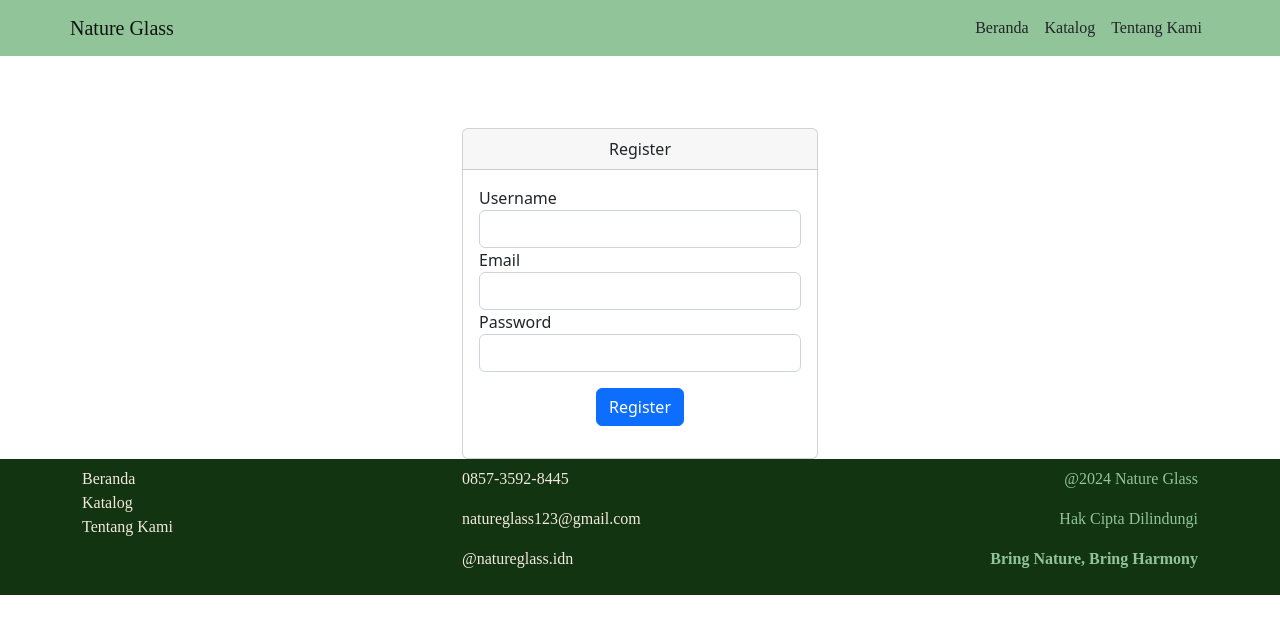
After one commit to AhmadMario02/Nature-Glass, a PHP site: template pages/register.php in a window 1280 px wide. The commit adds this page. Shown: the top 634 px of the page. Run offline with PHP 8.4, Linux system fonts and the light colour scheme; the template is opened without the code that fills it, so the values that code supplies are empty; some libraries are stand-ins or nearby versions.

Commit message:
Adding register feature, login feature didn't finished (verifying hashed password)

```diff
--- a/class/user.php
+++ b/class/user.php
@@ -25,7 +25,7 @@ class User extends Connection
 
     public function AddUser()
     {
-        $sql = "INSERT INTO user(email, password, username, role)
+        $sql = "INSERT INTO user_account(email, password, username, role)
                 values( '$this->email',
                         '$this->password',
                         '$this->username',
--- a/pages/auth_adm.php
+++ b/pages/auth_adm.php
@@ -4,10 +4,10 @@ if (!isset($_SESSION)) {
 }
 if (!isset($_SESSION["role"])) {
     echo "<script>alert('Silahkan Login untuk mengakses halaman ini!')</script>";
-    echo '<script>window.location="index.php?p=loginpage"</script>';
+    echo '<script>window.location="index.php?p=login"</script>';
 } else {
     if ($_SESSION["role"] != 'adm') {
         echo "<script>alert('Hanya Admin yang dapat mengakses halaman ini!')</script>";
-        echo '<script>window.location="index.php?p=loginpage"</script>';
+        echo '<script>window.location="index.php?p=login"</script>';
     }
 }
--- /dev/null
+++ b/pages/register.php
@@ -0,0 +1,54 @@
+<?php
+require_once('./class/user.php');
+if(isset($_POST['btnRegist'])){
+    $inputemail=$_POST["email"];
+    $objUser= new User();
+    $objUser->ValidateEmail($inputemail);
+
+    if($objUser->hasil){
+    echo "<script>alert('Email sudah terdaftar'); </script>";
+    }
+    else {
+        $objUser->username=$_POST["username"];
+        $objUser->email=$_POST["email"];
+        $password= $_POST['password'];
+        $objUser->password= password_hash($password, PASSWORD_DEFAULT);
+        // $objUser->role='usr';
+        $objUser->AddUser();
+        if($objUser->hasil){
+            echo "<script> alert('Registrasi berhasil'); </script>";
+            echo '<script> window.location="index.php?p=login"; </script>';
+        }
+    }
+}
+?>
+<div class="container mt-5">
+    <div class="row justify-content-center">
+        <div class="col-md-4">
+            <div class="card">
+                <div class="card-header text-center">
+                    Register
+                </div>
+                <div class="card-body">
+                    <form action="" method="post">
+                        <div class="form-group">
+                            <label for="username">Username</label>
+                            <input type="text" class="form-control" id="username" name="username" required>
+                        </div>
+                        <div class="form-group">
+                            <label for="email">Email</label>
+                            <input type="email" class="form-control" id="email" name="email" required>
+                        </div>
+                        <div class="form-group">
+                            <label for="password">Password</label>
+                            <input type="password" class="form-control" id="password" name="password" required>
+                        </div>
+                        <div class="d-flex justify-content-center">
+                            <button type="submit" class="btn btn-primary btn-block my-3" name="btnRegist">Register</button>
+                        </div>
+                    </form>
+                </div>
+            </div>
+        </div>
+    </div>
+</div>
```
Also changed, not shown: pages/login.php (renamed from pages/loginpage.php, +8 -6 lines).
